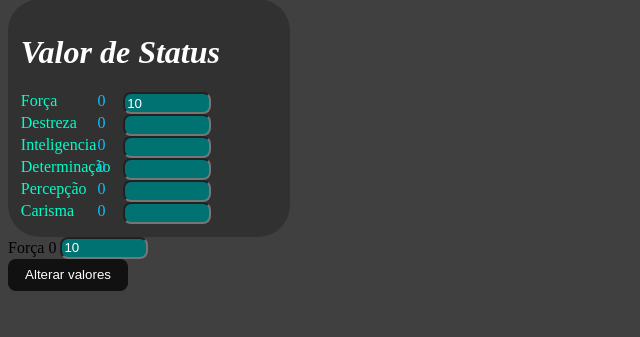
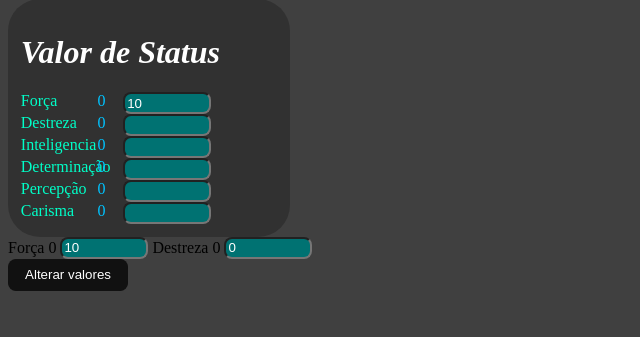
Before and after one commit to DivineHealing/JOGADORESCDE, a Flask app: page / in a window 1280 px wide. Shown: the part 233-570 px from the top of the page, without its empty margins (0-640 px from the left). Run offline with Flask 3, Linux system fonts and the light colour scheme.

Commit message:
Update home.html

```diff
--- a/templates/home.html
+++ b/templates/home.html
@@ -66,6 +66,10 @@
             <label for="forcaE">Força</label>
             <labelat id="forcatE">0</labelat>
             <input type="number" id="forcaE" placeholder="Valor da força" value="10">
+
+            <label for="destrezaE">Destreza</label>
+            <labelat id="destrezaE">0</labelat>
+            <input type="number" id="destrezaE" placeholder="valor da destreza" value="0">
         </div>
     </div>
         <button onclick="alterar()"> Alterar valores</button>
```
